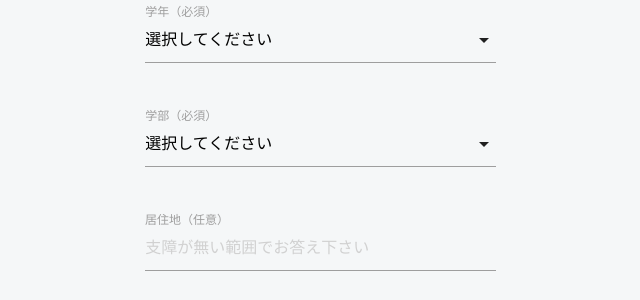
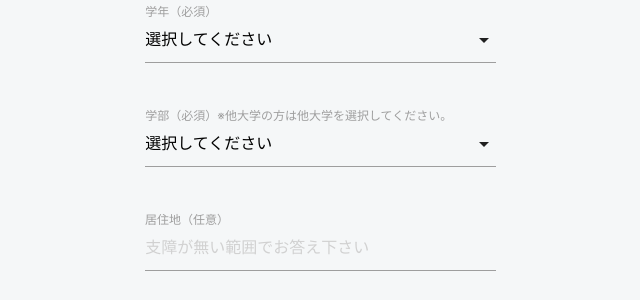
Before and after one commit to kitarikes/q-ng-app, a Flask app: page /sign_up in a window 1280 px wide. Shown: the part 596-896 px from the top of the page, without its empty margins (58-698 px from the left). Run offline with Flask 2, Linux system fonts and the light colour scheme.

Commit message:
他大学選択 追加

```diff
--- a/flask_dir/templates/auth/sign_up.html
+++ b/flask_dir/templates/auth/sign_up.html
@@ -70,9 +70,10 @@
           <option value="工学部">工学部</option>
           <option value="芸術工学部">芸術工学部</option>
           <option value="農学部">農学部</option>
+          <option value="他大学">他大学</option>
           <option value="その他">その他</option>
         </select>
-        <label>学部（必須）</label>
+        <label>学部（必須）※他大学の方は他大学を選択してください。</label>
       </div>
       </div>
       <div class="row">
--- a/flask_dir/templates/search/search.html
+++ b/flask_dir/templates/search/search.html
@@ -17,6 +17,8 @@
         <option value="2">学部２年</option>
         <option value="3">学部３年</option>
         <option value="4">学部４年</option>
+        <option value="5">修士１年</option>
+        <option value="6">修士２年</option>
         <option value="0">その他</option>
       </select>
       <label>学年（任意）</label>
@@ -38,6 +40,7 @@
           <option value="工学部">工学部</option>
           <option value="芸術工学部">芸術工学部</option>
           <option value="農学部">農学部</option>
+          <option value="他大学">他大学</option>
           <option value="その他">その他</option>
         </select>
         <label>学部（任意）</label>
```
Also changed, not shown: README.md (added), doc/usage.md (renamed from usage.md), 1 other file.
